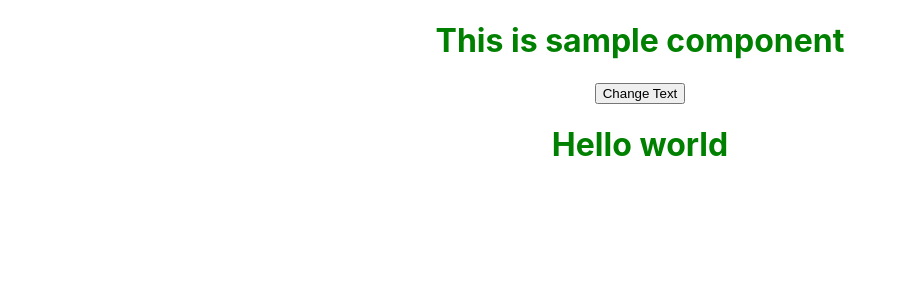
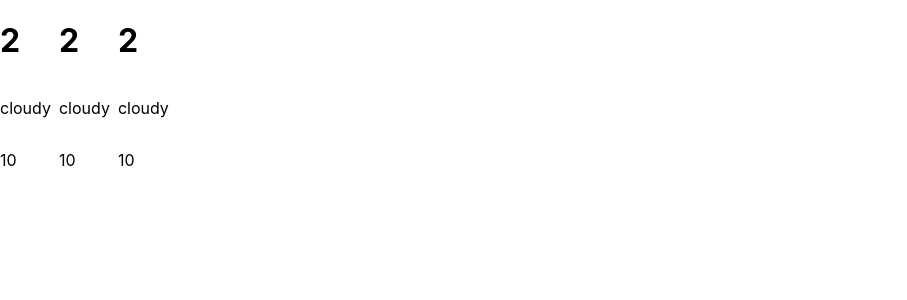
Before and after one commit to blinikar/weather-project-app, a React (Create React App) app: page / in a window 1280 px wide. Shown: the top 300 px of the page, without its empty margins (0-907 px from the left). Built offline with nearby package versions, Linux system fonts and the light colour scheme.

Commit message:
Project Structure Updated

```diff
--- a/src/App.tsx
+++ b/src/App.tsx
@@ -1,13 +1,10 @@
 import React from "react";
 import "./App.css";
-import {SampleComponent} from "./components/SampleComponent";
+import { Outlet } from "react-router-dom";
 
 function App() {
     return (
-        <div className="App">
-            <SampleComponent text={"This is sample component"} />
-            <h1>Hello world</h1>
-        </div>
+        <Outlet />
     );
 }
 
--- /dev/null
+++ b/src/components/DayCard/DayCard.logic.ts
@@ -0,0 +1,5 @@
+import { DayCardProps } from "./DayCard";
+
+export const useDayCardLogic = (props: DayCardProps) => {
+    return {}
+}
--- /dev/null
+++ b/src/components/DayCard/DayCard.module.scss
@@ -0,0 +1,4 @@
+.day-card {
+  display: flex;
+  flex-direction: column;
+}
--- /dev/null
+++ b/src/components/DayCard/DayCard.tsx
@@ -0,0 +1,21 @@
+import React from "react";
+import styles from "./DayCard.module.scss";
+import { useDayCardLogic } from "./DayCard.logic";
+
+export interface DayCardProps {
+    temp: number;
+    type: "cloudy" | "sunny" | "rainy" | "thunderstorm";
+    date: Date;
+}
+
+export const DayCard:React.FunctionComponent<DayCardProps> = (props) => {
+
+    const logic = useDayCardLogic(props);
+    const { temp, type, date } = props;
+
+    return <div className={styles["day-card"]}>
+        <h1>{date.getDay()}</h1>
+        <p>{type}</p>
+        <p>{temp}</p>
+    </div>
+}
--- /dev/null
+++ b/src/components/DayCard/index.ts
@@ -0,0 +1,2 @@
+export * from "./DayCard";
+export * from "./DayCard.logic"
--- a/src/index.tsx
+++ b/src/index.tsx
@@ -8,6 +8,8 @@ import {
     Route,
     Routes
 } from "react-router-dom";
+import { WelcomePage } from "pages/WelcomePage";
+
 
 const root = ReactDOM.createRoot(
   document.getElementById("root") as HTMLElement
@@ -16,7 +18,9 @@ root.render(
     <React.StrictMode>
         <BrowserRouter>
             <Routes>
-                <Route path={"/"} element={<App />} />
+                <Route path={"/"} element={<App />}>
+                    <Route index element={<WelcomePage />} />
+                </Route>
                 <Route path={"*"} element={<h1>404</h1>} />
             </Routes>
         </BrowserRouter>
--- /dev/null
+++ b/src/pages/WelcomePage/WelcomePage.logic.ts
@@ -0,0 +1,5 @@
+import { WelcomePageProps } from "./WelcomePage";
+
+export const useWelcomePageLogic = (props: WelcomePageProps) => {
+    return {}
+}
--- /dev/null
+++ b/src/pages/WelcomePage/WelcomePage.module.scss
@@ -0,0 +1,4 @@
+.day-cards {
+  display: flex;
+  gap: 8px;
+}
--- /dev/null
+++ b/src/pages/WelcomePage/WelcomePage.tsx
@@ -0,0 +1,28 @@
+import React from "react";
+import styles from "./WelcomePage.module.scss";
+import { useWelcomePageLogic } from "./WelcomePage.logic";
+import { DayCard } from "components/DayCard";
+
+export interface WelcomePageProps {}
+
+export const WelcomePage:React.FunctionComponent<WelcomePageProps> = (props) => {
+
+    const logic = useWelcomePageLogic(props);
+
+    return <div className={styles["day-cards"]}>
+        <DayCard
+            temp={10}
+            type={"cloudy"}
+            date={new Date(2022, 1, 1)} />
+
+        <DayCard
+            temp={10}
+            type={"cloudy"}
+            date={new Date(2022, 1, 1)} />
+
+        <DayCard
+            temp={10}
+            type={"cloudy"}
+            date={new Date(2022, 1, 1)} />
+    </div>
+}
--- /dev/null
+++ b/src/pages/WelcomePage/index.ts
@@ -0,0 +1,2 @@
+export * from "./WelcomePage";
+export * from "./WelcomePage.logic"
--- a/tsconfig.json
+++ b/tsconfig.json
@@ -1,6 +1,6 @@
 {
   "compilerOptions": {
-    "target": "es5",
+    "target": "es2015",
     "lib": [
       "dom",
       "dom.iterable",
@@ -18,7 +18,8 @@
     "resolveJsonModule": true,
     "isolatedModules": true,
     "noEmit": true,
-    "jsx": "react-jsx"
+    "jsx": "react-jsx",
+    "baseUrl": "src"
   },
   "include": [
     "src"
```
Also changed, not shown: .eslintrc.json.
